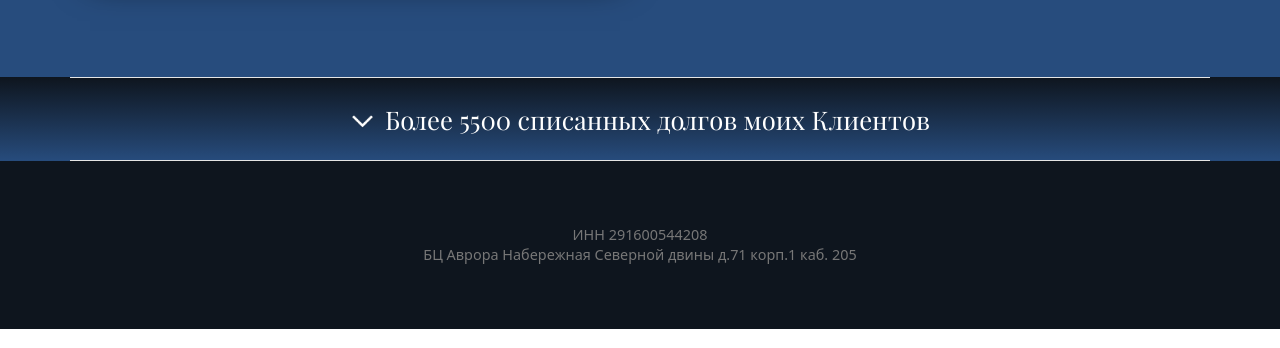
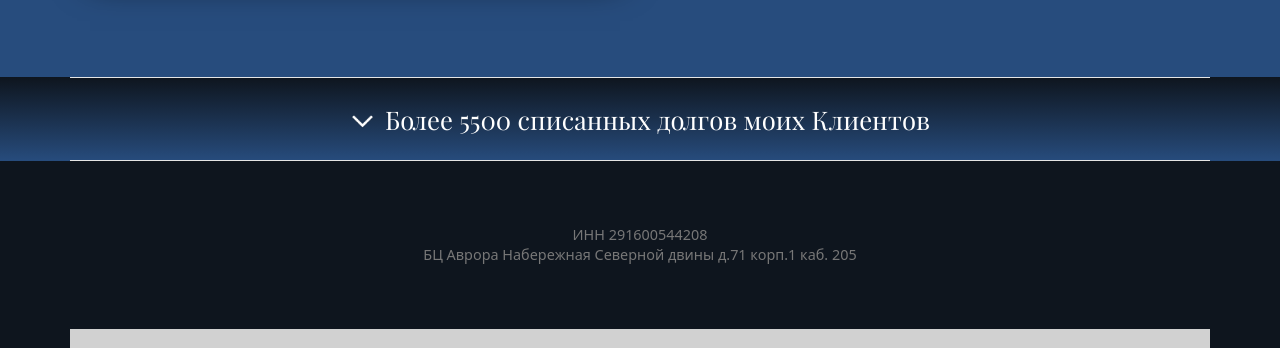
Before and after one commit to dedal1982/bankruptcy, a plain HTML site: page index.html in a window 1280 px wide. Shown: the part 727-1075 px from the top of the page. Drawn offline with Linux system fonts and the light colour scheme; a web font is replaced by a local one.

Commit message:
update index.html and footer.css

```diff
--- a/index.html
+++ b/index.html
@@ -173,6 +173,7 @@
               БЦ Аврора Набережная Северной двины д.71 корп.1 каб. 205</span
             >
           </div>
+          <div class="footer__politics"></div>
         </div>
       </footer>
     </div>
--- a/styles/footer.css
+++ b/styles/footer.css
@@ -21,6 +21,14 @@
   line-height: 1.4;
   color: #777777;
 }
+.footer__politics {
+  background: rgb(209, 209, 209);
+  padding-top: 0.6rem;
+  padding-bottom: 0.6rem;
+  box-sizing: border-box;
+  display: flex;
+  align-items: center;
+}
 @media (max-width: 1024px) {
   .footer__info {
     padding-top: 2.5rem;
```
